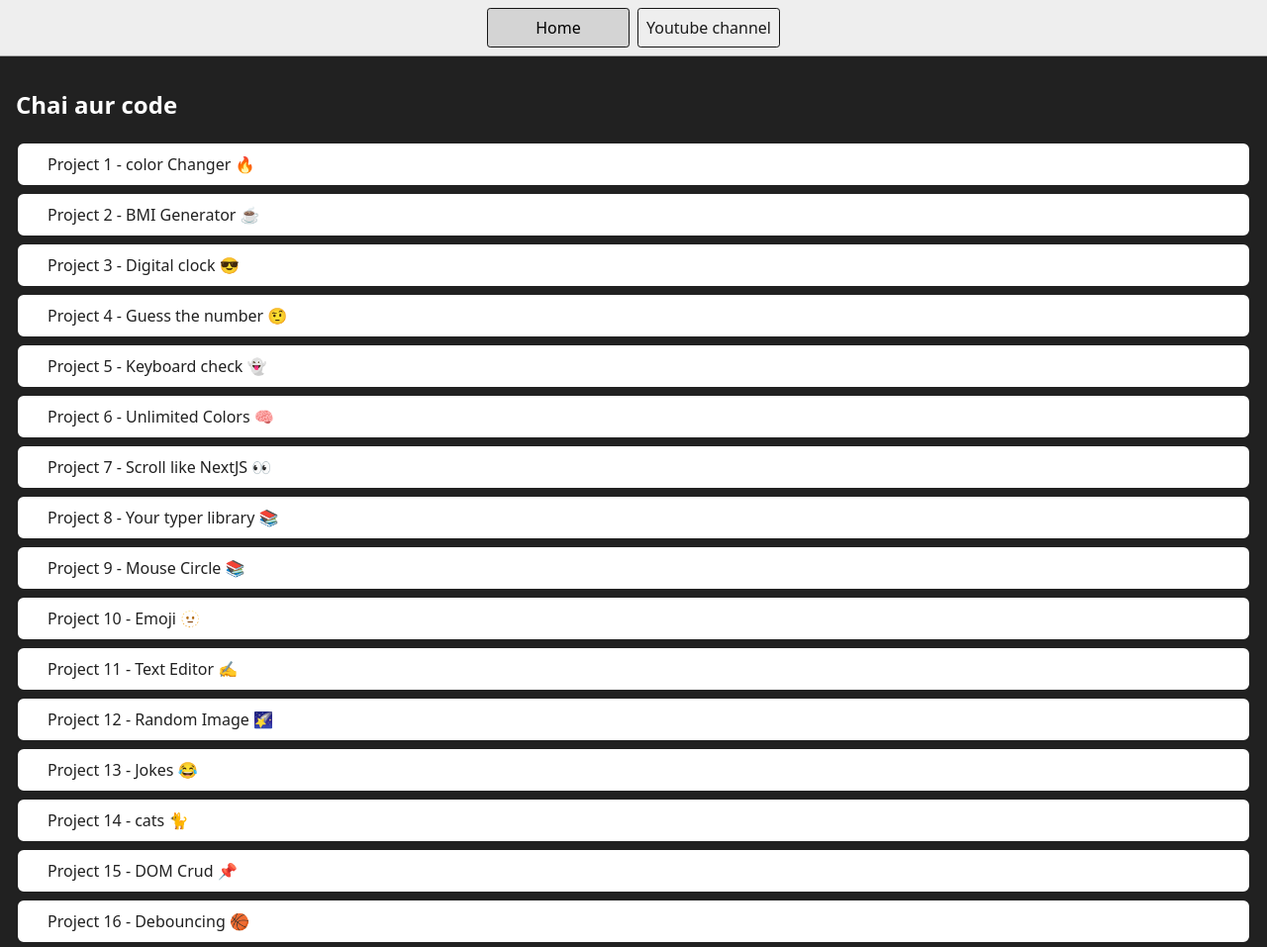
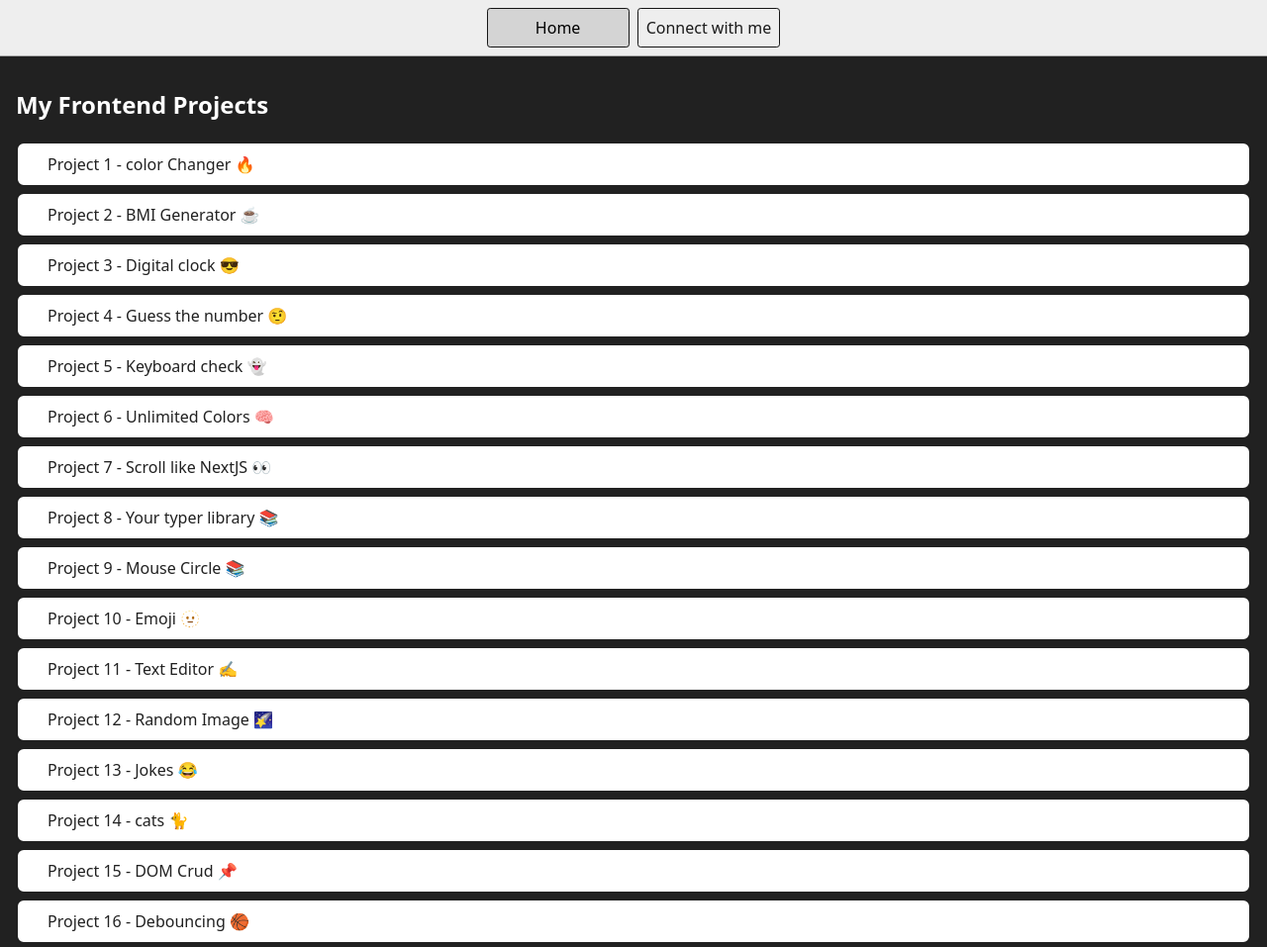
Before and after one commit to YashCommits/dom-project, a plain HTML site: page index.html in a window 1280 px wide. Shown: the whole page at 99% size. Drawn offline with Linux system fonts and the light colour scheme.

Commit message:
Projects added

```diff
--- a/index.html
+++ b/index.html
@@ -11,12 +11,12 @@
   <body style="background-color: #212121; color: #fff">
     <nav>
       <a href="/" aria-current="page">Home</a>
-      <a target="_blank" href="https://www.youtube.com/@chaiaurcode"
-        >Youtube channel</a
+      <a target="_blank" href="https://twitter.com/YashCommits"
+        >Connect with me</a
       >
     </nav>
     <main>
-      <h1>Chai aur code</h1>
+      <h1>My Frontend Projects</h1>
       <div class="projects">
         <a class="project-link" style="" href="./1-colorChanger/index.html"
           >Project 1 - color Changer 🔥</a
```
Also changed, not shown: 2-BMICalculator/index.html (+2 -2 lines), 3-DigitalClock/index.html (+2 -2 lines), 4-GuessTheNumber/index.html (+2 -2 lines), 5-keyboard/index.html (+2 -2 lines), 6-unlimitedColors/index.html (+2 -2 lines).
